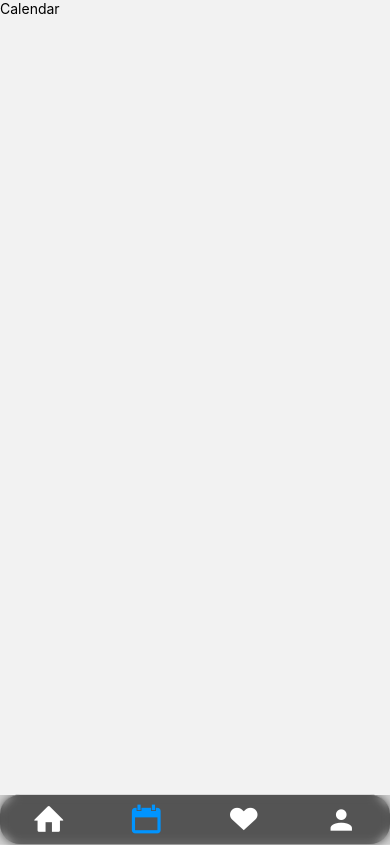
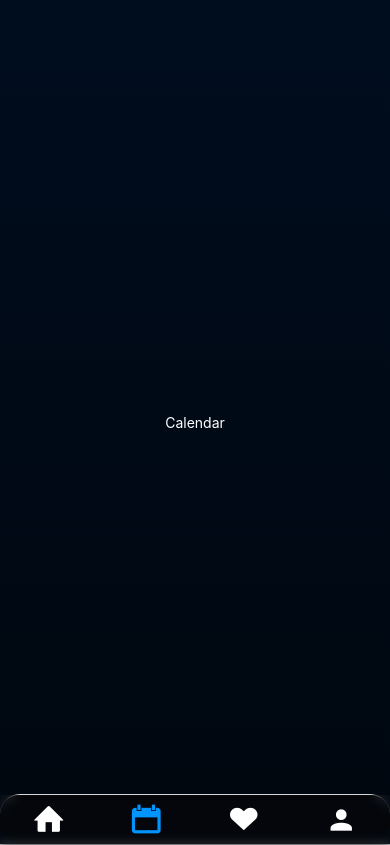
Before and after one commit to JoyBrar2001/MASC-App, a React Native app: screen /Calendar in a window 390 px wide. Built offline with nearby package versions, Linux system fonts and the light colour scheme.

Commit message:
Fixed the event details section

```diff
--- a/screens/Calendar.js
+++ b/screens/Calendar.js
@@ -1,14 +1,22 @@
-import { StyleSheet, Text, View } from 'react-native'
-import React from 'react'
+import { StyleSheet, Text, View } from 'react-native';
+import React from 'react';
+import { LinearGradient } from 'expo-linear-gradient';
+import colors from '../assets/colors/colors';
 
-const Calendar = () => {
+const Saved = () => {
   return (
-    <View>
-      <Text>Calendar</Text>
-    </View>
-  )
+    <LinearGradient colors={[colors.gradientDarkBlue1, colors.gradientDarkBlue2]} style={styles.calendarScreenWrapper}>
+      <Text style={{ color: colors.white }}>Calendar</Text>
+    </LinearGradient>
+  );
 }
 
-export default Calendar
+export default Saved;
 
-const styles = StyleSheet.create({})
+const styles = StyleSheet.create({
+  calendarScreenWrapper: {
+    flex: 1,
+    justifyContent: 'center',
+    alignItems: 'center',
+  },
+});
--- a/screens/EventDetails.js
+++ b/screens/EventDetails.js
@@ -2,6 +2,7 @@ import { StyleSheet, Text, View, SafeAreaView, Image, TouchableOpacity, Dimensio
 import React from 'react';
 import colors from '../assets/colors/colors';
 import { LinearGradient } from 'expo-linear-gradient';
+import { Ionicons } from '@expo/vector-icons';
 
 const width = Dimensions.get('window').width;
 
@@ -9,7 +10,7 @@ const GradientLine = () => (
   <LinearGradient style={styles.gradientLine} start={{ x: 0, y: 0.5 }} end={{ x: 1, y: 0.5 }} colors={["#ffffff00", "#ffffff", "#ffffff00"]} />
 );
 
-const EventDetails = ({ route, navigation, ...props }) => {
+const EventDetails = ({ route, navigation: { goBack }, ...props }) => {
   const { item } = route.params;
 
   return (
@@ -25,8 +26,15 @@ const EventDetails = ({ route, navigation, ...props }) => {
 
       <GradientLine />
 
+      <View style={styles.eventTitleTopWrapper}>
+        <Text style={styles.eventTitleTop}>{item.name}</Text>
+        <TouchableOpacity onPress={() => goBack()} style={styles.eventTitleTopIconWrapper}>
+          <Ionicons name="chevron-back" size={36} color="white" style={styles.eventTitleTopIcon} />
+        </TouchableOpacity>
+      </View>
+
       <View style={styles.mainWrapper}>
-      <LinearGradient
+        <LinearGradient
           colors={["#ffffff01", "#ffffff10"]}
           start={{ x: 0, y: 0 }}
           end={{ x: 1, y: 1 }}
@@ -122,6 +130,28 @@ const styles = StyleSheet.create({
     width: 40,
     height: 40,
   },
+  eventTitleTopWrapper: {
+    justifyContent: 'center',
+    alignItems: 'center',
+  },
+  eventTitleTopIconWrapper: {
+    position: 'absolute',
+    top: 16,
+    left: 16,
+    justifyContent: 'center',
+    alignItems: 'center',
+  },
+  eventTitleTopIcon: {
+
+  },
+  eventTitleTop: {
+    color: colors.white,
+    textAlign: 'center',
+    fontFamily: 'Montserrat-Light',
+    fontSize: 32,
+    marginTop: 12,
+    width: width*0.9,
+  },
   gradientLine: {
     height: 1,
     width: "100%",
@@ -140,6 +170,12 @@ const styles = StyleSheet.create({
     borderRadius: 15,
     paddingHorizontal: 20,
   },
+  eventDetailsCardTop: {
+    justifyContent: 'center',
+    alignItems: 'center',
+    borderBottomStartRadius: 200,
+    borderBottomEndRadius: 200,
+  },
   eventDetailsImage: {
     width: width * 0.9,
     height: width * 0.9,
@@ -149,10 +185,9 @@ const styles = StyleSheet.create({
     position: 'absolute',
     backgroundColor: colors.gradientLightBlue1,
     bottom: 0,
-    left: "50%",
     transform: [
-      { translateX: "-50%" },
-      { translateY: "50%" },
+      { translateX: 0 },
+      { translateY: 30, },
     ],
     paddingVertical: 12,
     paddingHorizontal: 24,
--- a/screens/HomeScreen.js
+++ b/screens/HomeScreen.js
@@ -73,7 +73,6 @@ export default HomeScreen
 const styles = StyleSheet.create({
   homeScreenWrapper: {
     flex: 1,
-    backgroundColor: colors.gradientDarkBlue1,
     paddingTop: 32,
   },
   topBar: {
--- a/screens/Profile.js
+++ b/screens/Profile.js
@@ -1,14 +1,22 @@
-import { StyleSheet, Text, View } from 'react-native'
-import React from 'react'
+import { StyleSheet, Text, View } from 'react-native';
+import React from 'react';
+import { LinearGradient } from 'expo-linear-gradient';
+import colors from '../assets/colors/colors';
 
 const Profile = () => {
   return (
-    <View>
-      <Text>Profile</Text>
-    </View>
-  )
+    <LinearGradient colors={[colors.gradientDarkBlue1, colors.gradientDarkBlue2]} style={styles.profileScreenWrapper}>
+      <Text style={{ color: colors.white }}>Profile</Text>
+    </LinearGradient>
+  );
 }
 
-export default Profile
+export default Profile;
 
-const styles = StyleSheet.create({})
+const styles = StyleSheet.create({
+  profileScreenWrapper: {
+    flex: 1,
+    justifyContent: 'center',
+    alignItems: 'center',
+  },
+});
--- a/screens/Saved.js
+++ b/screens/Saved.js
@@ -1,14 +1,22 @@
-import { StyleSheet, Text, View } from 'react-native'
-import React from 'react'
+import { StyleSheet, Text, View } from 'react-native';
+import React from 'react';
+import { LinearGradient } from 'expo-linear-gradient';
+import colors from '../assets/colors/colors';
 
 const Saved = () => {
   return (
-    <View>
-      <Text>Saved</Text>
-    </View>
-  )
+    <LinearGradient colors={[colors.gradientDarkBlue1, colors.gradientDarkBlue2]} style={styles.savedScreenWrapper}>
+      <Text style={{ color: colors.white }}>Saved</Text>
+    </LinearGradient>
+  );
 }
 
-export default Saved
+export default Saved;
 
-const styles = StyleSheet.create({})
+const styles = StyleSheet.create({
+  savedScreenWrapper: {
+    flex: 1,
+    justifyContent: 'center',
+    alignItems: 'center',
+  },
+});
```
